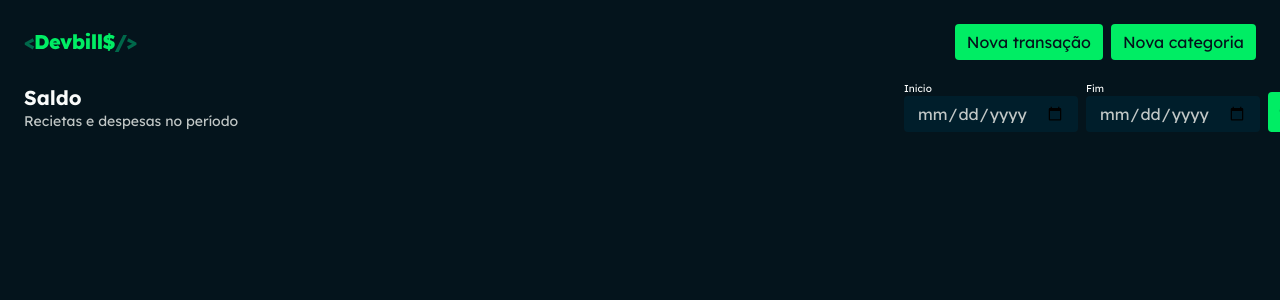
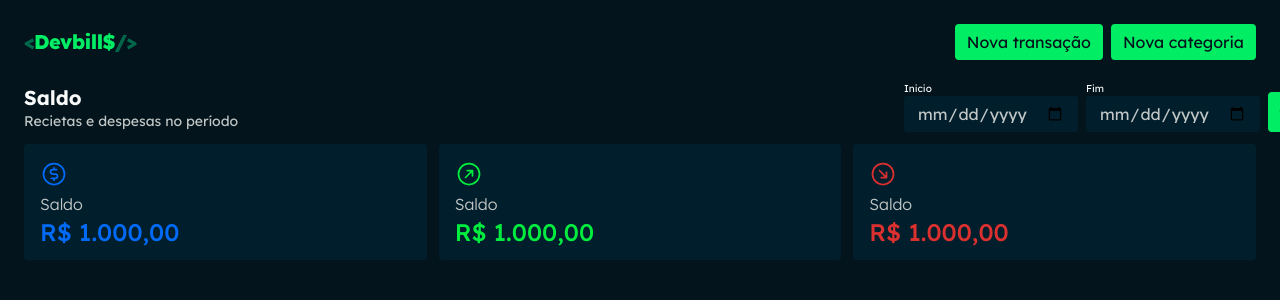
Before and after one commit to jefersongsg/devbillss-front, a React (Vite) app: page / in a window 1280 px wide. Shown: the top 300 px of the page. Built offline with nearby package versions, Linux system fonts and the light colour scheme.

Commit message:
criacao dos componets card e do format currency

```diff
--- /dev/null
+++ b/src/screens/components/card/index.tsx
@@ -0,0 +1,25 @@
+import { CurrencyCircleDollar, ArrowCircleUpRight, ArrowCircleDownRight } from "@phosphor-icons/react";
+import { Container } from "./styles";
+import { formatCurrency } from "../../../utils/format-currency";
+
+type CardProps = {
+  variant?: 'balance' | 'incomes' | 'expenses';
+  title: string;
+  amount: number;
+};
+
+const iconsMap = {
+  balance: <CurrencyCircleDollar/>,
+  incomes: <ArrowCircleUpRight/>,
+  expenses: <ArrowCircleDownRight/>,
+};
+
+export function Card({variant = 'balance', title, amount}: CardProps) {
+  return (
+    <Container $variant={variant}>
+    {iconsMap[variant]}
+      <span>{title}</span>
+      <strong>{formatCurrency(amount)}</strong>
+    </Container>
+  );
+}
--- /dev/null
+++ b/src/screens/components/card/styles.ts
@@ -0,0 +1,40 @@
+import { styled } from "styled-components";
+import { theme } from "../../../styles/theme";
+
+type ContainerProps = {
+  $variant: 'balance' | 'incomes' | 'expenses';
+};
+
+const variantColorMap = {
+  balance: theme.colors.info,
+  incomes: theme.colors.success,
+  expenses: theme.colors.error,
+};
+
+export const Container = styled.div<ContainerProps>`
+  display: flex;
+  flex-direction: column;
+  padding: 1rem;
+  gap: 0.5rem;
+  background-color: ${theme.colors.dark};
+  border-radius: 0.25rem;
+  width: 100%;
+
+  svg {
+    width: 1.75rem;
+    height: 1.75rem;
+    fill: ${(props) => variantColorMap[props.$variant]};
+  }
+
+  span {
+    font-size: 1rem;
+    color: ${theme.colors.neutral};
+    font-weight: 300;
+  }
+
+  strong {
+    font-size: 1.5rem;
+    font-weight: 500;
+    color: ${(props) => variantColorMap[props.$variant]};
+  }
+`;
--- a/src/screens/home/index.tsx
+++ b/src/screens/home/index.tsx
@@ -1,4 +1,4 @@
-import { Filter, Header, Main, Section } from './styles';
+import { Filter, Header, Main, Section, Balance } from './styles';
 
 import { Title } from '../components/title';
 import { Logo } from '../components/logo';
@@ -6,6 +6,8 @@ import { Button } from '../components/button';
 import { Input } from '../components/input';
 import { InputGrup } from '../components/input/styles';
 import { ButtonIcon } from '../components/button-icon';
+import { Card } from '../components/card';
+
 
 export function Home() {
   return (
@@ -27,6 +29,11 @@ export function Home() {
         <ButtonIcon/>
        </InputGrup>
       </Filter>
+      <Balance>
+        <Card title='Saldo' amount={100000}/>
+        <Card title='Saldo' amount={100000} variant='incomes'/>
+        <Card title='Saldo' amount={100000} variant='expenses'/>
+      </Balance>
       </Section>
     </Main>
     </>
--- a/src/screens/home/styles.ts
+++ b/src/screens/home/styles.ts
@@ -34,3 +34,10 @@ export const Filter = styled.div`
   justify-content: space-between;
   width: 100%;
 `;
+
+export const Balance = styled.div`
+  display: flex;
+  align-items: center;
+  gap: 0.75rem;
+  width: 100%;
+`;
--- /dev/null
+++ b/src/utils/format-currency.ts
@@ -0,0 +1,6 @@
+ export function formatCurrency(value: number) {
+  return new Intl.NumberFormat('pt-BR', {
+    style: 'currency',
+    currency: 'BRL',
+  }).format(value/100);
+}
```
